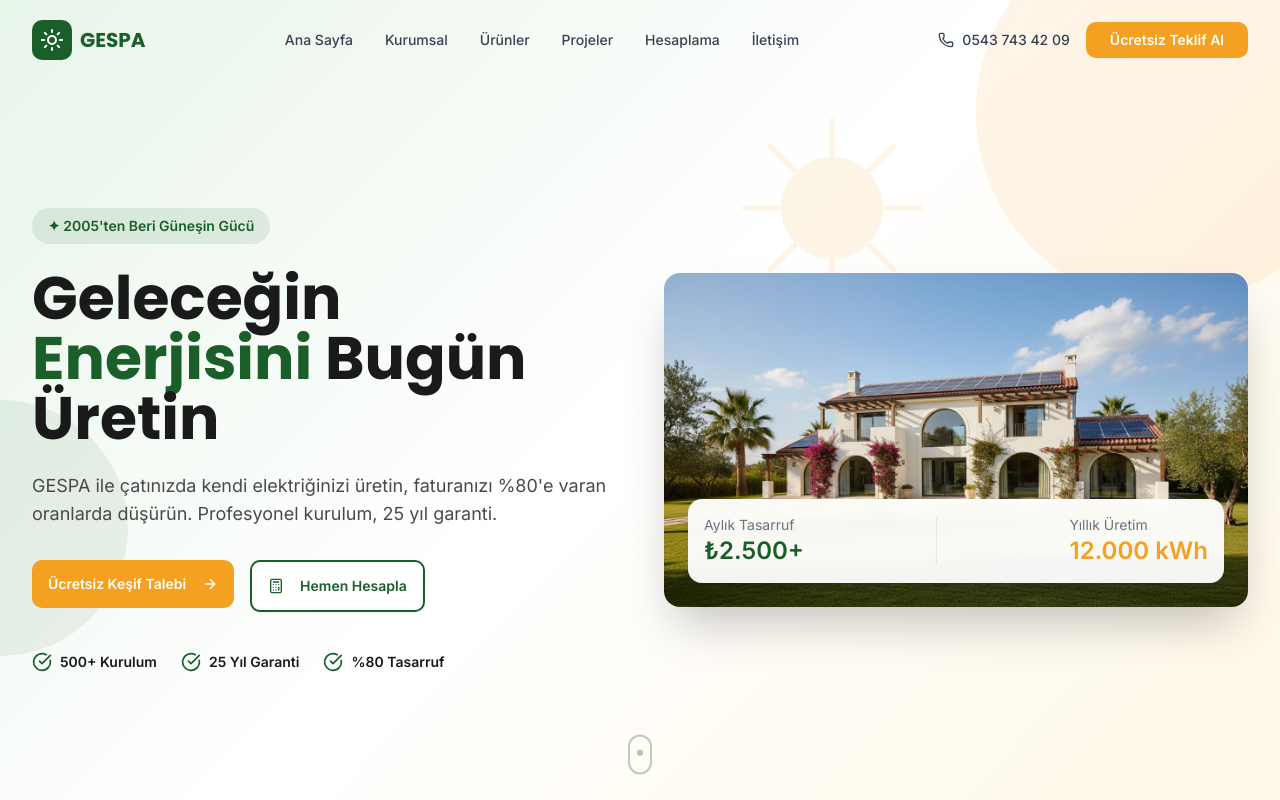
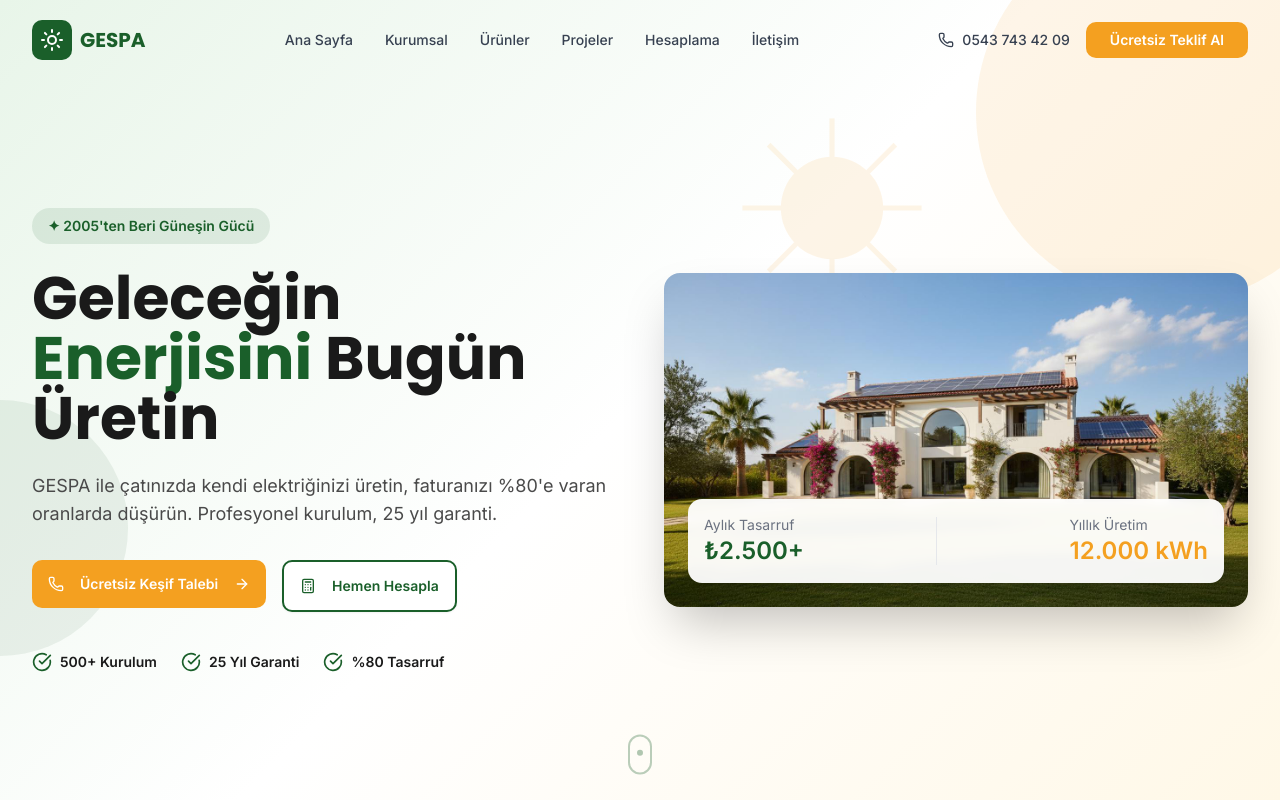
Before and after one commit to mg7434209-hue/gespaenerji3, a React (Vite) app: page / in a window 1280 px wide. Shown: the top 800 px of the page. Built offline with nearby package versions, Linux system fonts and the light colour scheme.

Commit message:
Update Hero.tsx

```diff
--- a/src/sections/Hero.tsx
+++ b/src/sections/Hero.tsx
@@ -1,6 +1,6 @@
 import { motion } from 'framer-motion';
 import { Button } from '@/components/ui/button';
-import { ArrowRight, CheckCircle, Calculator } from 'lucide-react';
+import { ArrowRight, CheckCircle, Calculator, Phone } from 'lucide-react';
 
 const containerVariants = {
   hidden: { opacity: 0 },
@@ -32,6 +32,12 @@ const stats = [
 ];
 
 export function Hero() {
+  const sendWhatsApp = () => {
+    const phone = '905437434209';
+    const message = encodeURIComponent('Merhaba, GESPA web sitenizden ulaşıyorum. Ücretsiz keşif talebi için bilgi almak istiyorum.');
+    window.open(`https://wa.me/${phone}?text=${message}`, '_blank');
+  };
+
   return (
     <section
       id="hero"
@@ -126,19 +132,23 @@ export function Hero() {
             >
               <Button
                 size="lg"
+                onClick={sendWhatsApp}
                 className="bg-brand-orange hover:bg-brand-orange-dark text-white font-semibold px-8 py-6 rounded-lg transition-all hover:scale-105 group"
               >
+                <Phone className="w-5 h-5 mr-2" />
                 Ücretsiz Keşif Talebi
                 <ArrowRight className="w-5 h-5 ml-2 group-hover:translate-x-1 transition-transform" />
               </Button>
+              <a href="#calculator">
                 <Button
                   size="lg"
                   variant="outline"
-                className="border-2 border-brand-green text-brand-green hover:bg-brand-green hover:text-white font-semibold px-8 py-6 rounded-lg transition-all"
+                  className="border-2 border-brand-green text-brand-green hover:bg-brand-green hover:text-white font-semibold px-8 py-6 rounded-lg transition-all w-full sm:w-auto"
                 >
                   <Calculator className="w-5 h-5 mr-2" />
                   Hemen Hesapla
                 </Button>
+              </a>
             </motion.div>
 
             {/* Stats */}
```
Lines whose indentation alone changed are shown as unchanged.
